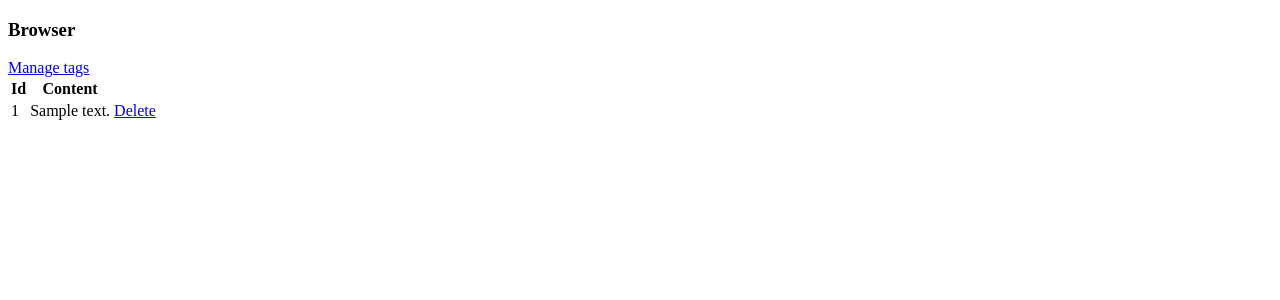
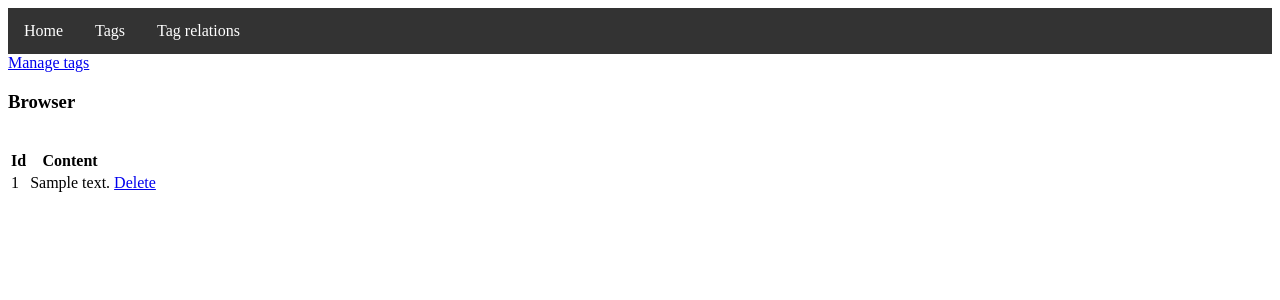
Before and after one commit to zsolti0406/file_manager, a Flask app: page / in a window 1280 px wide. Shown: the top 300 px of the page. Run offline with Flask 3, Linux system fonts and the light colour scheme; tables that the repository leaves empty hold one stand-in row (values such as "Sample post"); parts of the project's set-up code (start-up, migrations or seed data) failed here and were passed over.

Commit message:
Navigation bar added.

```diff
--- a/src/app.py
+++ b/src/app.py
@@ -63,20 +63,11 @@ def tag():
         return redirect('/add_data')
 
 
-@app.route('/add_tag_relation', methods=["POST"])
-def add_tag_relation():
-    parent_tag = request.form.get("parent_tag")
-    print(parent_tag)
-    child_tag = request.form.get("child_tag")
-    print(child_tag)
-    tag_relation = TagRelation(parent_tag=parent_tag, child_tag=child_tag)
-    db.session.add(tag_relation)
-    db.session.commit()
-    return redirect('/add_data')
+
 
 
 @app.route('/delete/<int:id>')
-def delete(id):
+def delete_tag(id):
     # deletes the data on the basis of unique id and
     # directs to home page
     data = Tag.query.get(id)
@@ -87,8 +78,33 @@ def delete(id):
 
 @app.route('/tag_relations')
 def tag_relation():
+    tags = Tag.query.all()
     tag_relations = TagRelation.query.all()
-    return render_template('tag_relations.html', tag_relations=tag_relations)
+    return render_template('tag_relations.html', tags=tags, tag_relations=tag_relations)
+
+
+@app.route('/add_tag_relation', methods=["POST"])
+def add_tag_relation():
+    parent_tag = request.form.get("parent_tag")
+    print(parent_tag)
+    child_tag = request.form.get("child_tag")
+    print(child_tag)
+    tag_relation = TagRelation(parent_tag=parent_tag, child_tag=child_tag)
+    db.session.add(tag_relation)
+    db.session.commit()
+    return redirect('/tag_relations')
+
+@app.route('/delete_tag_relation/<int:id>')
+def delete_tag_relation(id):
+    # deletes the data on the basis of unique id and
+    # directs to home page
+    data = TagRelation.query.get(id)
+    db.session.delete(data)
+    db.session.commit()
+    return redirect('/tag_relations')
+
+
+
 
 if __name__ == '__main__':
     app.run()
--- /dev/null
+++ b/src/templates/base.html
@@ -0,0 +1,44 @@
+<!DOCTYPE html>
+<html lang="en">
+<head>
+    <meta charset="UTF-8">
+    <style>
+		ul {
+		  list-style-type: none;
+		  margin: 0;
+		  padding: 0;
+		  overflow: hidden;
+		  background-color: #333;
+		}
+
+		li {
+		  float: left;
+		}
+
+		li a {
+		  display: block;
+		  color: white;
+		  text-align: center;
+		  padding: 14px 16px;
+		  text-decoration: none;
+		}
+
+		/* Change the link color to #111 (black) on hover */
+		li a:hover {
+		  background-color: #111;
+		}
+	</style>
+</head>
+<body>
+    <nav>
+		<ul>
+		<li><a href="/">Home</a></li>
+		<li><a href="#news">Tags</a></li>
+		<li><a href="/tag_relations">Tag relations</a></li>
+		<ul>
+    </nav>
+	<div class="content">
+        {% block content %} {% endblock %}
+    </div>
+</body>
+</html>
--- a/src/templates/index.html
+++ b/src/templates/index.html
@@ -1,11 +1,30 @@
-<!DOCTYPE html>
+{% extends 'base.html' %}
+
+{% block content %}
+<a href="/add_data">Manage tags</a>
+<h3>Browser</h3>
+<br>
+<table>
+	<thead>
+		<th>Id</th>
+		<th>Content</th>
+	</thead>
+	{% for data in tags %}
+		<tbody>
+			<td>{{data.id}}</td>
+			<td>{{data.content}}</td>
+			<td><a href="/delete/{{data.id}}" type="button">Delete</a></td>
+		</tbody>
+	{% endfor%}
+</table>
+{% endblock %}
 <html>
-   <head>
-      <title>Index Page</title>
-   </head>
-   <body>
+  <head>
+    <title>Index Page</title>
+  </head>
+  <body>
+      <a href="/add_data">Manage tags</a>
       <h3>Browser</h3>
-      <a href="/add_data">Manage tags</a>
       <br>
       <table>
          <thead>
```
Also changed, not shown: src/templates/add_data.html (+1 -20 lines), src/templates/tag_relations.html (+26 -9 lines).
